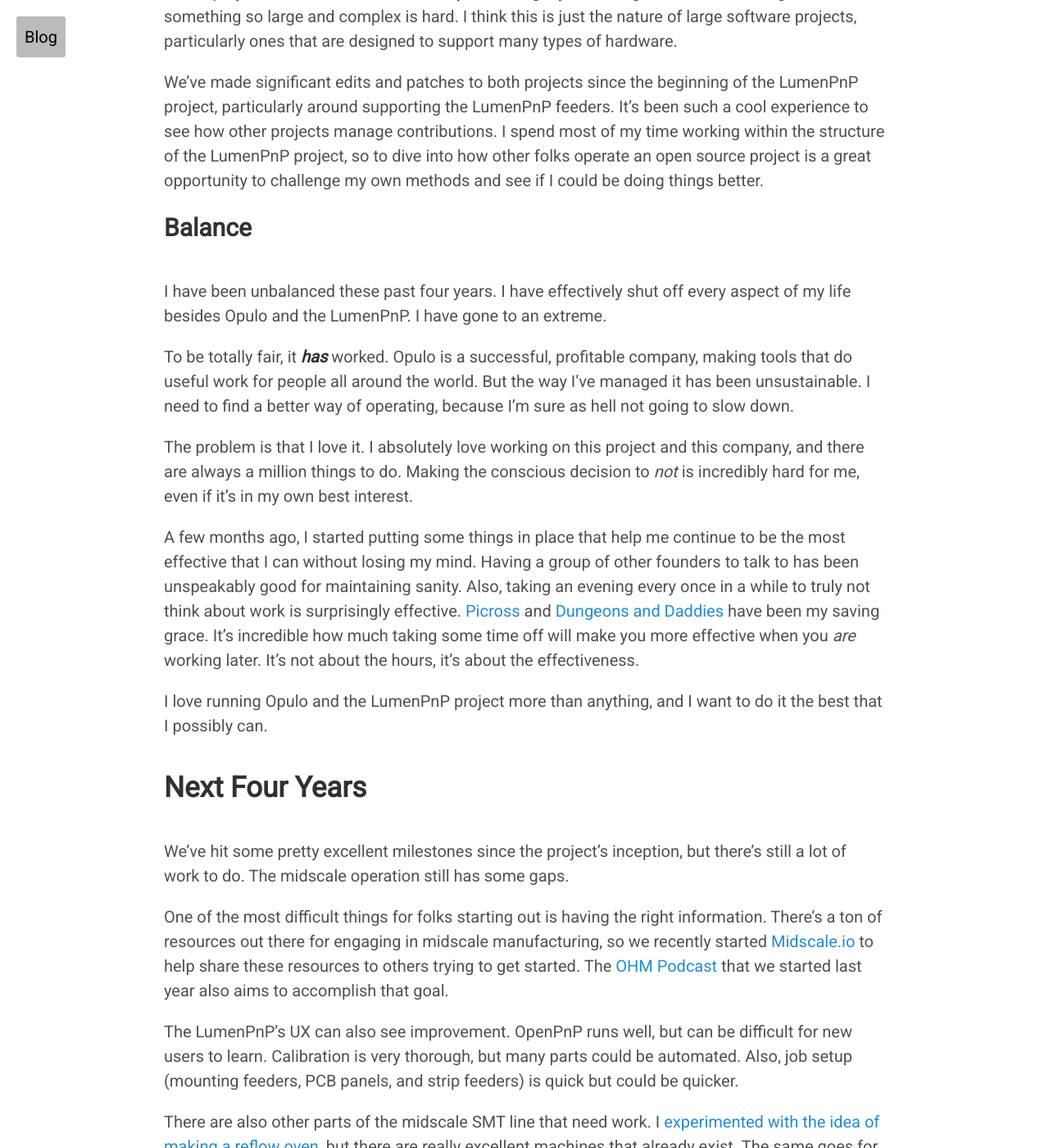
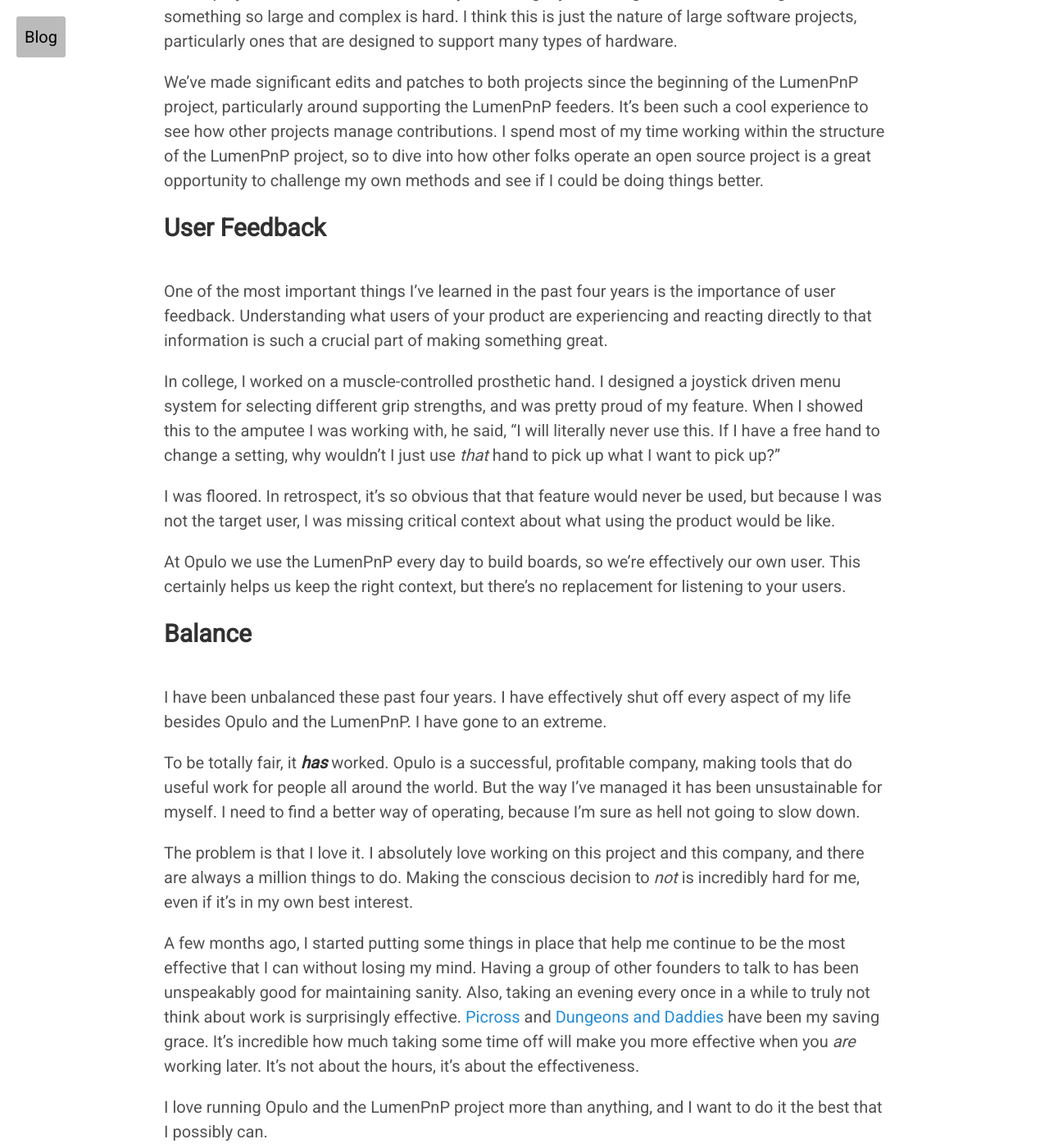
Before and after one commit to sphawes/portfolio, a Jekyll site: the page built from _posts/2024-01-18-4-years.md, in a window 1280 px wide and 1400 px high, scrolled down 2906 px. Shown: the whole window at 82% size. Built offline with Jekyll 4.4.1, drawn with Linux system fonts in a browser that asks for light colours; some of the changed text lies outside the part shown.

Commit message:
adds user feedback section, other little sections to 4 year blog post

```diff
--- a/_posts/2024-01-18-4-years.md
+++ b/_posts/2024-01-18-4-years.md
@@ -56,11 +56,21 @@
 
 We’ve made significant edits and patches to both projects since the beginning of the LumenPnP project, particularly around supporting the LumenPnP feeders. It's been such a cool experience to see how other projects manage contributions. I spend most of my time working within the structure of the LumenPnP project, so to dive into how other folks operate an open source project is a great opportunity to challenge my own methods and see if I could be doing things better.
 
+#### User Feedback
+
+One of the most important things I've learned in the past four years is the importance of user feedback. Understanding what users of your product are experiencing and reacting directly to that information is such a crucial part of making something great.
+
+In college, I worked on a muscle-controlled prosthetic hand. I designed a joystick driven menu system for selecting different grip strengths, and was pretty proud of my feature. When I showed this to the amputee I was working with, he said, "I will literally never use this. If I have a free hand to change a setting, why wouldn't I just use *that* hand to pick up what I want to pick up?"
+
+I was floored. In retrospect, it's so obvious that that feature would never be used, but because I was not the target user, I was missing critical context about what using the product would be like.
+
+At Opulo we use the LumenPnP every day to build boards, so we're effectively our own user. This certainly helps us keep the right context, but there's no replacement for listening to your users.
+
 #### Balance
 
 I have been unbalanced these past four years. I have effectively shut off every aspect of my life besides Opulo and the LumenPnP. I have gone to an extreme.
 
-To be totally fair, it ***has*** worked. Opulo is a successful, profitable company, making tools that do useful work for people all around the world. But the way I’ve managed it has been unsustainable. I need to find a better way of operating, because I’m sure as hell not going to slow down.
+To be totally fair, it ***has*** worked. Opulo is a successful, profitable company, making tools that do useful work for people all around the world. But the way I’ve managed it has been unsustainable for myself. I need to find a better way of operating, because I’m sure as hell not going to slow down.
 
 The problem is that I love it. I absolutely love working on this project and this company, and there are always a million things to do. Making the conscious decision to *not* is incredibly hard for me, even if it's in my own best interest.
 
@@ -78,6 +88,8 @@
 
 There are also other parts of the midscale SMT line that need work. I [experimented with the idea of making a reflow oven](https://www.youtube.com/watch?v=k9xzGO0SVg0), but there are really excellent machines that already exist. The same goes for stencil jigs. Some of these problems are not engineering issues, but availability issues. Importing and distributing these things would be the most pragmatic way to fill these gaps, and not by reinventing the wheel.
 
+The management side of a midscale operation is also slated to improve. The already excellent [Inventree](https://inventree.org/) which helps keep inventory, builds, and purchasing in order is constantly getting better. Standardizing BOM structure and sharability, hardware releases via Github CI, and git-based collaboration for ECAD and MCAD are things I'm working on in the coming months.
+
 ### What We’ve Accomplished
 
 I’m truly proud of what we’ve been able to do in four years. It's been dozens of creative, intelligent, passionate people working together to develop a platform that helps folks manufacture their products. People have started companies, shipped products, performed research, and changed the world for the better with the hardware we’ve built.
```
